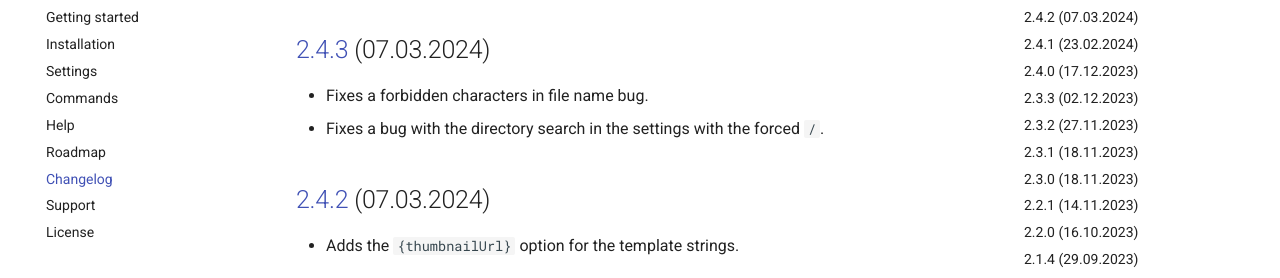
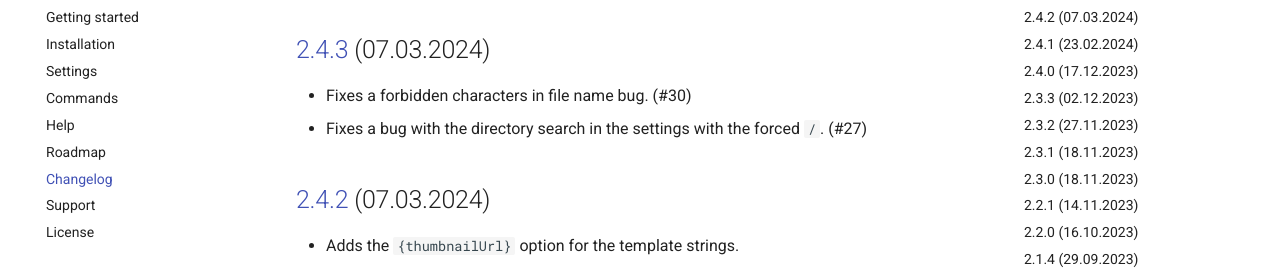
Before and after one commit to StrangeGirlMurph/obsidian-wikipedia-search, an MkDocs documentation site: the page built from docs/changelog.md, in a window 1280 px wide and 900 px high. Shown: the part 148-426 px from the top of the window. Built offline with MkDocs 1.6.1 and Material for MkDocs 9.7.7, drawn with Linux system fonts in a browser that asks for light colours; comment, search, counter and statistics services are not loaded.

Commit message:
add issue tags

```diff
--- a/docs/changelog.md
+++ b/docs/changelog.md
@@ -1,8 +1,8 @@
 # Changelog
 
 ## [2.4.3](https://github.com/StrangeGirlMurph/obsidian-wikipedia-search/releases/tag/2.4.3) (07.03.2024)
-- Fixes a forbidden characters in file name bug.
-- Fixes a bug with the directory search in the settings with the forced `/`.
+- Fixes a forbidden characters in file name bug. (#30)
+- Fixes a bug with the directory search in the settings with the forced `/`. (#27)
 
 ## [2.4.2](https://github.com/StrangeGirlMurph/obsidian-wikipedia-search/releases/tag/2.4.2) (07.03.2024)
 - Adds the `{thumbnailUrl}` option for the template strings.
```
